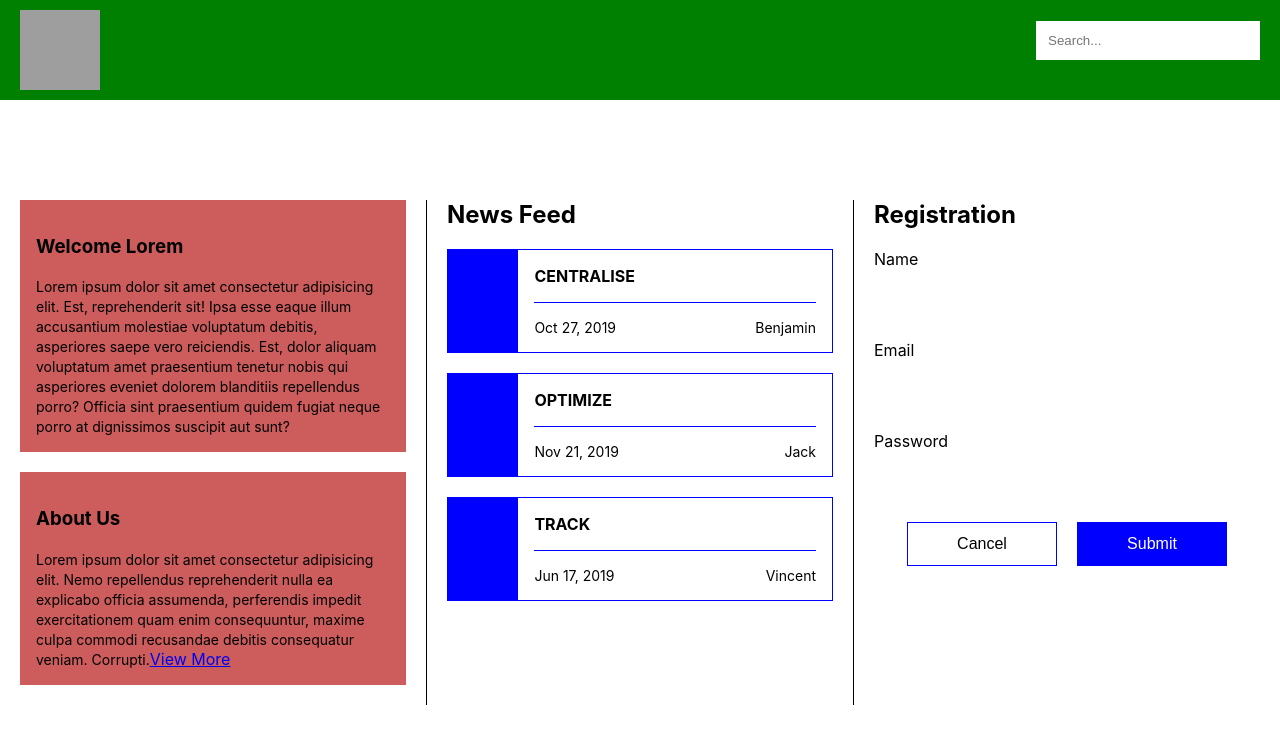
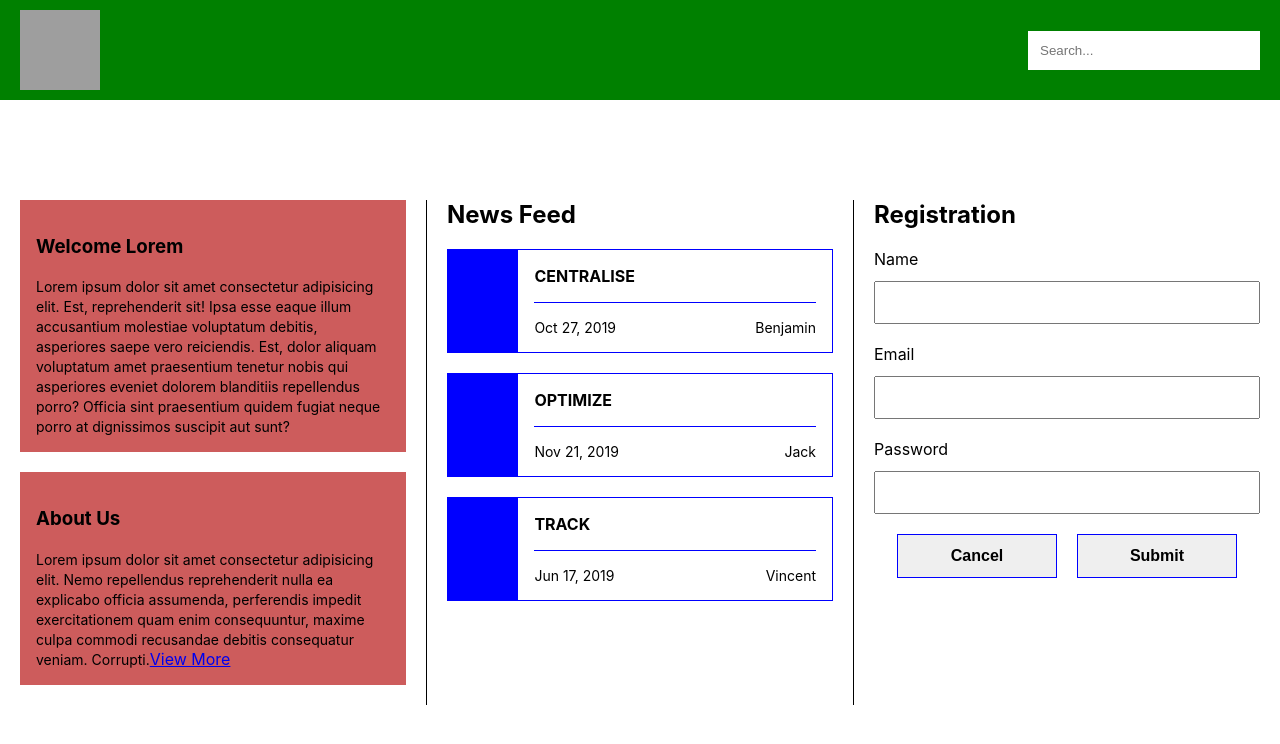
Before and after one commit to himanish58/responsive-app-sample, a React (Create React App) app: page / in a window 1280 px wide. Shown: the top 744 px of the page. Built offline with nearby package versions, Linux system fonts and the light colour scheme; grey boxes are pictures that could not be loaded; the HTML template or start-up script is replaced by a standard one.

Commit message:
Registration restructuring complete.

```diff
--- a/src/components/Header.jsx
+++ b/src/components/Header.jsx
@@ -1,6 +1,6 @@
 import React from 'react';
 import PropTypes from 'prop-types';
-import TextInput from './TextInput';
+import Input from './Input';
 import '../styles/Header.scss';
 
 const Header = (props) => {
@@ -11,7 +11,12 @@ const Header = (props) => {
 				alt="logo"
 				className="logo"
 			/>
-			<TextInput />
+			<Input
+				type="text"
+				label="Search"
+				placeholder="Search..."
+				isSearchBar={true}
+			/>
 		</header>
 	);
 };
--- /dev/null
+++ b/src/components/Input.jsx
@@ -0,0 +1,26 @@
+import React from 'react';
+import PropTypes from 'prop-types';
+import '../styles/Input.scss';
+
+const Input = ({ label, type, placeholder, isSearchBar }) => {
+	return (
+		<>
+			{!isSearchBar && <label htmlFor={label}>{label}</label>}
+			<input
+				type={type}
+				id={label}
+				placeholder={placeholder || ''}
+				className={isSearchBar ? 'search-bar' : 'registration-input'}
+			/>
+		</>
+	);
+};
+
+Input.propTypes = {
+	label: PropTypes.string,
+	type: PropTypes.string,
+	placeholder: PropTypes.string,
+	isSearchBar: PropTypes.bool,
+};
+
+export default Input;
--- a/src/components/Registration.jsx
+++ b/src/components/Registration.jsx
@@ -1,17 +1,15 @@
 import React from 'react';
 import PropTypes from 'prop-types';
+import Input from './Input';
 import '../styles/Registration.scss';
 
 const Registration = (props) => {
 	return (
 		<div className="registration">
 			<h2>Registration</h2>
-			<label htmlFor="name">Name</label>
-			<input type="text" name="registration" id="name" />
-			<label htmlFor="name">Email</label>
-			<input type="text" name="registration" id="email" />
-			<label htmlFor="name">Password</label>
-			<input type="password" name="registration" id="password" />
+			<Input type="text" label="Name" />
+			<Input type="email" label="Email" />
+			<Input type="password" label="Password" />
 			<div className="buttons-block">
 				<button className="cancel">Cancel</button>
 				<button className="submit">Submit</button>
--- a/src/components/TextInput.jsx
+++ /dev/null
@@ -1,11 +0,0 @@
-import React from 'react';
-import PropTypes from 'prop-types';
-import '../styles/TextInput.scss';
-
-const TextInput = (props) => {
-	return <input type="text" name="search" placeholder="Search..." />;
-};
-
-TextInput.propTypes = {};
-
-export default TextInput;
--- /dev/null
+++ b/src/styles/Input.scss
@@ -0,0 +1,18 @@
+input {
+	padding: 0.75rem;
+	box-shadow: none;
+	min-width: 0;
+
+	&.search-bar {
+		border: none;
+		width: 13rem;
+	}
+
+	&.registration-input {
+		margin-bottom: 1.25rem;
+	}
+}
+
+label {
+	margin-bottom: 0.75rem;
+}
--- a/src/styles/Registration.scss
+++ b/src/styles/Registration.scss
@@ -1,36 +1,17 @@
-label {
-	margin-bottom: 12px;
-}
-
-input {
-	padding: 12px;
-	box-shadow: none;
-	border: 1px solid grey;
-	margin-bottom: 20px;
-}
-
 .buttons-block {
 	display: flex;
 	justify-content: center;
 
 	button {
 		border-radius: 0;
-		padding: 12px 0;
-		font-size: 16px;
-		width: 150px;
+		padding: 0.75rem 0;
+		font-size: 1rem;
+		font-weight: 600;
+		width: 10rem;
 		border: 1px solid blue;
 
 		&:first-child {
 			margin-right: 20px;
 		}
 	}
-
-	.cancel {
-		background-color: transparent;
-	}
-
-	.submit {
-		background-color: blue;
-		color: white;
-	}
 }
--- a/src/styles/TextInput.scss
+++ /dev/null
@@ -1,7 +0,0 @@
-input {
-	padding: 12px;
-	box-shadow: none;
-	border: none;
-	width: 200px;
-	min-width: 0;
-}
```
